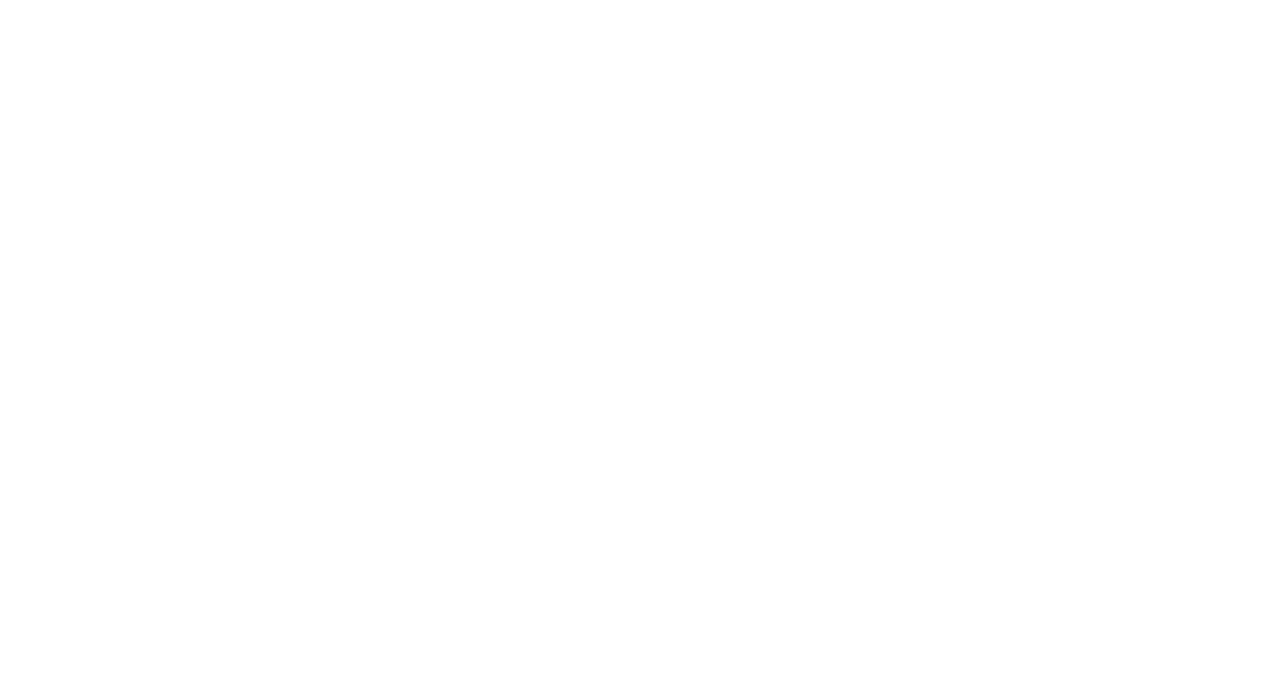
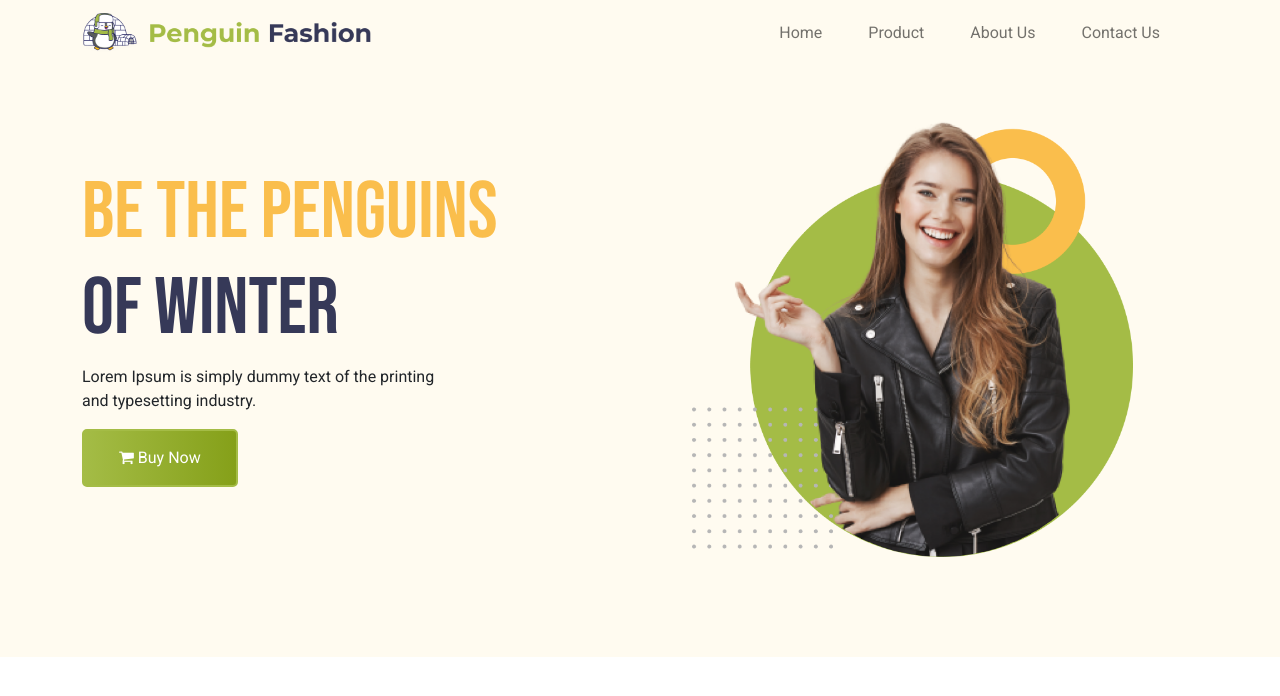
Before and after one commit to Ash-programmerheroine/Responsive-assignment, a plain HTML site: page index.html in a window 1280 px wide. Drawn offline with nearby package versions, Linux system fonts and the light colour scheme.

Commit message:
header section done

```diff
--- a/css/style.css
+++ b/css/style.css
@@ -0,0 +1,45 @@
+/* googles font */
+@import url('https://fonts.googleapis.com/css2?family=Bebas+Neue&family=Roboto:wght@100;300;400;500;700;900&display=swap');
+/* global css */
+body{
+
+    font-family: 'Roboto', sans-serif;
+}
+h1{
+    font-family: 'Bebas Neue', cursive;
+    font-size: 80px;
+    color:#363958;
+}
+.p-100{
+    padding-bottom: 100px;
+}
+
+/* header(nav + section) */
+.heading-spacing{
+    margin-top: 100px;
+}
+.bg-banner{
+    background: #FFFBF0;
+}
+.nav-link{
+    color:#3C3C3C;
+    margin-right: 30px;
+}
+.headline-color{
+ color: #FABE4C;
+}
+.btn-link{
+    border: 2px solid #A4BC46;
+    background: linear-gradient(to right, #A4BC46 , #85A019);
+    color: #fff;
+    padding: 15px 35px;
+    text-align: center;
+    border-radius: 5px;
+    text-decoration: none;
+
+}
+.btn-link:hover{
+background: #fff;
+color:#85A019;
+transition: 0.3s ease;
+}
--- a/index.html
+++ b/index.html
@@ -4,9 +4,78 @@
     <meta charset="UTF-8">
     <meta http-equiv="X-UA-Compatible" content="IE=edge">
     <meta name="viewport" content="width=device-width, initial-scale=1.0">
-    <title>Document</title>
+    <title>Penguin Fashion</title>
+
+    <!-- Font awesome icon 4.7.0-->
+    <link rel="stylesheet" type="text/css"  href="https://cdnjs.cloudflare.com/ajax/libs/font-awesome/4.7.0/css/font-awesome.min.css">
+    <!-- bootstrap link -->
+    <link href="https://cdn.jsdelivr.net/npm/bootstrap@5.0.1/dist/css/bootstrap.min.css" rel="stylesheet" integrity="sha384-+0n0xVW2eSR5OomGNYDnhzAbDsOXxcvSN1TPprVMTNDbiYZCxYbOOl7+AMvyTG2x" crossorigin="anonymous">
+    <!-- custom css link -->
+    <link rel="stylesheet" href="css/style.css">
 </head>
 <body>
+    <!-- Header section start -->
+    <header class="container-fluid bg-banner">
 
+        <!-- Navigation Bar -->
+
+        <nav class="navbar navbar-expand-lg navbar-light">
+            <div class="container">
+                <a class="navbar-brand" href="#">
+                    <img src="Option-1 Penguin Fashion/Logo, Icon/Group 33072.png" alt="logo" style="height: 39.27px;width: 291.11px;" >
+                </a>
+                <button class="navbar-toggler" type="button" data-bs-toggle="collapse" data-bs-target="#navbarNavAltMarkup"           aria-controls="navbarNavAltMarkup" aria-expanded="false" aria-label="Toggle navigation">
+                    <span class="navbar-toggler-icon"></span>
+                </button>
+                <div class="collapse navbar-collapse d-flex justify-content-end" id="navbarNavAltMarkup">
+                    <div class="navbar-nav">
+                        <a class="nav-link" aria-current="page" href="#">Home</a>
+                        <a class="nav-link" href="#">Product</a>
+                        <a class="nav-link" href="#">About Us</a>
+                        <a class="nav-link" href="#" tabindex="-1" aria-disabled="true">Contact Us</a>
+                    </div>
+                </div>
+            </div>
+        </nav>
+
+        <!-- banner section start -->
+
+        <Section class="container p-100">
+              <div class="row">
+                  <div class="col-md-6">
+                        <h1 class="heading-spacing">
+                            <span class="headline-color">Be the Penguins</span><br> of Winter
+                        </h1>
+                        <p>
+                            Lorem Ipsum is simply dummy text of the printing <br>
+                            and typesetting industry.
+                        </p>
+                        <button class="btn-link">
+                            <i class="fa fa-shopping-cart" aria-hidden="true"></i> Buy Now
+                        </button>
+                  </div>
+                  <div class="col-md-6">
+                        <img src="Option-1 Penguin Fashion/Image/model.png" alt="" style="width: 440.72px;height: auto; margin-left: 40px;" class="img-fluid mt-5 mt-5">
+                  </div>
+              </div>
+        </Section>
+
+    </header>
+    <!-- Header section End -->
+
+    <!-- Main section start -->
+    <main>
+
+
+
+
+
+
+    </main>
+    <!-- Main section End -->
+
+    <!-- Bootstrap js link -->
+    <script src="https://cdn.jsdelivr.net/npm/bootstrap@5.0.1/dist/js/bootstrap.bundle.min.js" integrity="sha384-gtEjrD/SeCtmISkJkNUaaKMoLD0//ElJ19smozuHV6z3Iehds+3Ulb9Bn9Plx0x4" crossorigin="anonymous">
+    </script>
 </body>
 </html>
```
Also changed, not shown: Option-1 Penguin Fashion/Image/model.png (added), Option-1 Penguin Fashion/Logo, Icon/logo.png (added).
